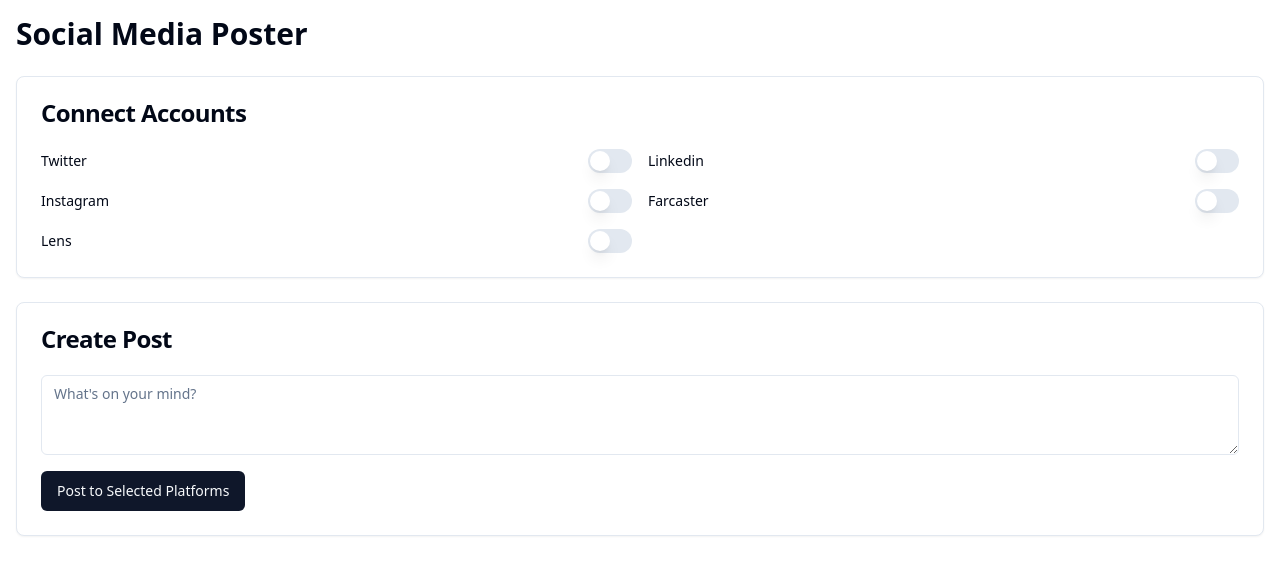
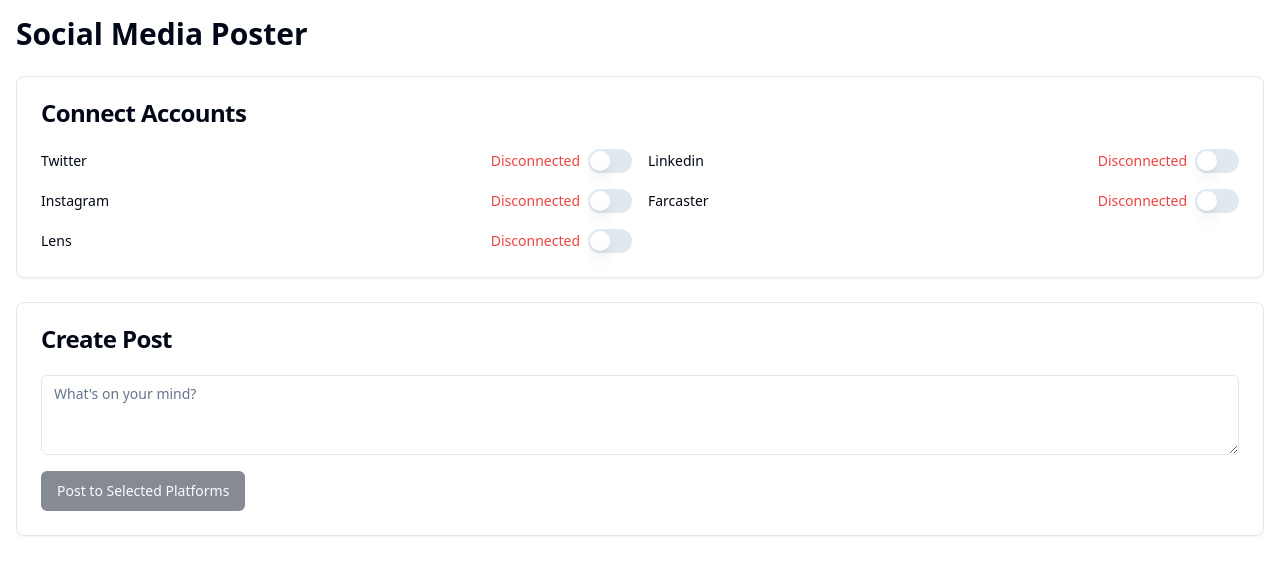
Before and after one commit to arrfire/social-symphony, a React (Vite) app: page /social-media-poster in a window 1280 px wide. Shown: the top 574 px of the page. Built offline with nearby package versions, Linux system fonts and the light colour scheme.

Commit message:
Fix button functionality for social media accounts
Updated the button functionality for connecting different social media accounts in the Social Media Poster component to ensure proper interaction and user experience.
[skip gpt_engineer]

```diff
--- a/src/pages/SocialMediaPoster.jsx
+++ b/src/pages/SocialMediaPoster.jsx
@@ -5,6 +5,7 @@ import { Textarea } from "@/components/ui/textarea";
 import { Card, CardContent, CardHeader, CardTitle } from "@/components/ui/card";
 import { Switch } from "@/components/ui/switch";
 import { Label } from "@/components/ui/label";
+import { Loader2 } from "lucide-react";
 
 const SocialMediaPoster = () => {
   const [connectedAccounts, setConnectedAccounts] = useState({
@@ -14,15 +15,26 @@ const SocialMediaPoster = () => {
     farcaster: false,
     lens: false,
   });
+  const [loadingPlatforms, setLoadingPlatforms] = useState({
+    twitter: false,
+    linkedin: false,
+    instagram: false,
+    farcaster: false,
+    lens: false,
+  });
   const [postContent, setPostContent] = useState('');
 
-  const handleConnect = (platform) => {
-    // In a real app, this would initiate the OAuth flow for the platform
+  const handleConnect = async (platform) => {
+    setLoadingPlatforms(prev => ({ ...prev, [platform]: true }));
+
+    // Simulate a connection process
+    await new Promise(resolve => setTimeout(resolve, 2000));
+
     setConnectedAccounts(prev => ({ ...prev, [platform]: !prev[platform] }));
+    setLoadingPlatforms(prev => ({ ...prev, [platform]: false }));
   };
 
   const handlePost = () => {
-    // In a real app, this would send the post to the selected platforms
     console.log('Posting to:', Object.entries(connectedAccounts).filter(([_, v]) => v).map(([k]) => k));
     console.log('Content:', postContent);
   };
@@ -40,11 +52,21 @@ const SocialMediaPoster = () => {
             {Object.entries(connectedAccounts).map(([platform, isConnected]) => (
               <div key={platform} className="flex items-center justify-between">
                 <Label htmlFor={platform} className="capitalize">{platform}</Label>
-                <Switch
-                  id={platform}
-                  checked={isConnected}
-                  onCheckedChange={() => handleConnect(platform)}
-                />
+                <div className="flex items-center">
+                  {loadingPlatforms[platform] ? (
+                    <Loader2 className="h-4 w-4 animate-spin mr-2" />
+                  ) : (
+                    <span className={`mr-2 text-sm ${isConnected ? 'text-green-500' : 'text-red-500'}`}>
+                      {isConnected ? 'Connected' : 'Disconnected'}
+                    </span>
+                  )}
+                  <Switch
+                    id={platform}
+                    checked={isConnected}
+                    onCheckedChange={() => handleConnect(platform)}
+                    disabled={loadingPlatforms[platform]}
+                  />
+                </div>
               </div>
             ))}
           </div>
@@ -62,7 +84,9 @@ const SocialMediaPoster = () => {
             onChange={(e) => setPostContent(e.target.value)}
             className="mb-4"
           />
-          <Button onClick={handlePost}>Post to Selected Platforms</Button>
+          <Button onClick={handlePost} disabled={!Object.values(connectedAccounts).some(Boolean)}>
+            Post to Selected Platforms
+          </Button>
         </CardContent>
       </Card>
     </div>
```
